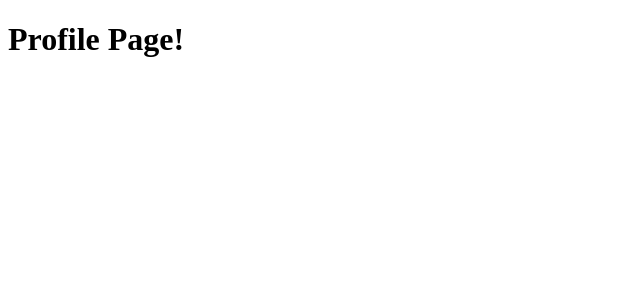
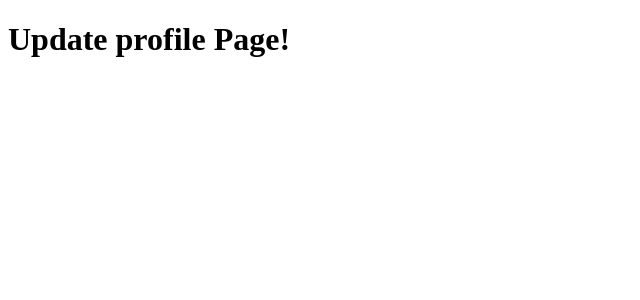
Before and after one commit to mcLovij/hello-world, a Next.js app: page /profile in a window 1280 px wide. Shown: the top 300 px of the page, without its empty margins (0-640 px from the left). Built offline with nearby package versions, Linux system fonts and the light colour scheme.

Commit message:
update profile page

```diff
--- a/src/app/profile/page.tsx
+++ b/src/app/profile/page.tsx
@@ -1,3 +1,3 @@
 export default function Profile(){
-    return <h1>Profile Page!</h1>
+    return <h1>Update profile Page!</h1>
 }
```
